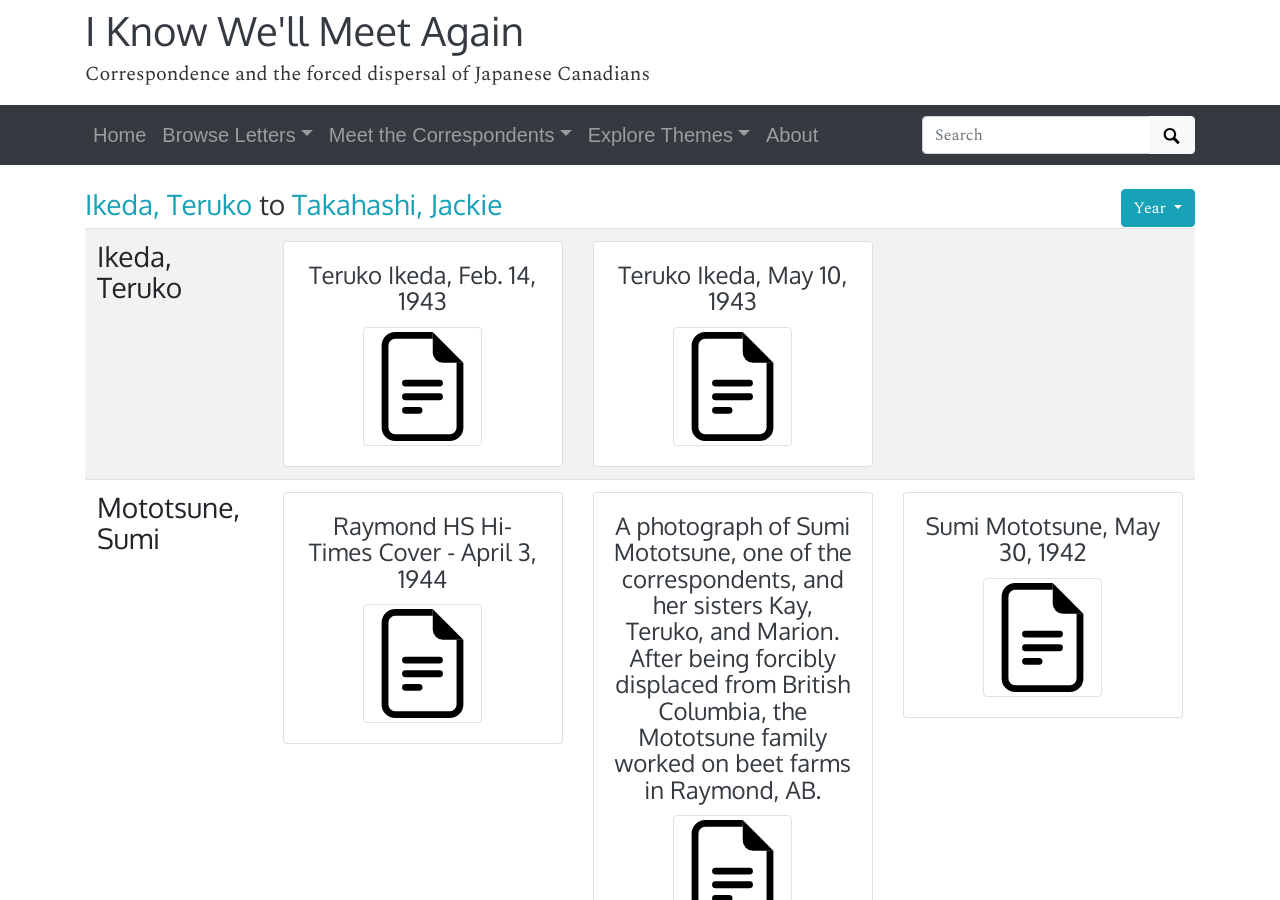
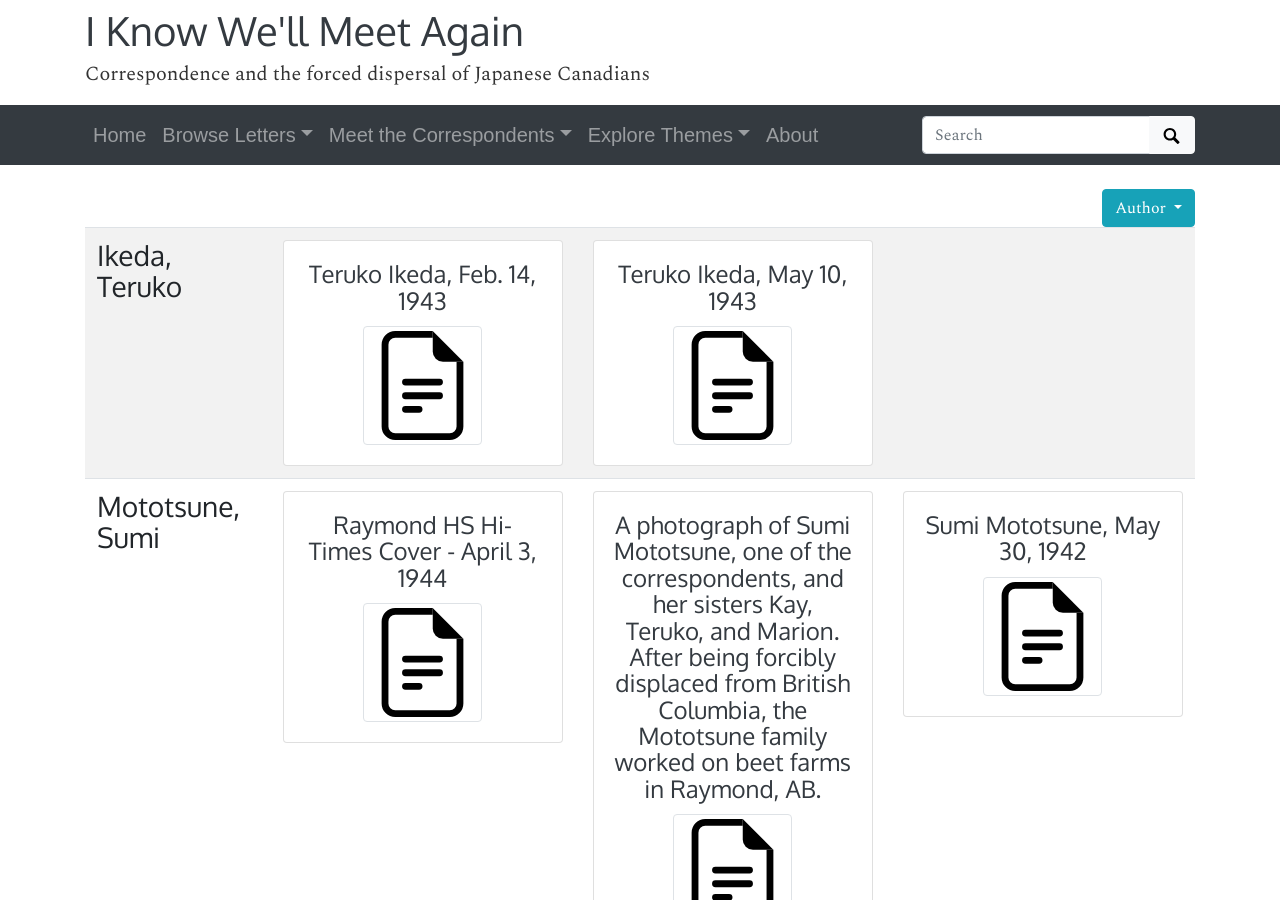
Before and after one commit to ubc-library-rbsc/gillis-2021, a Jekyll site: the page built from pages/authors.md, in a window 1280 px wide and 900 px high. Built offline with Jekyll 4.4.1, drawn with Linux system fonts in a browser that asks for light colours.

Commit message:
Update authors.html

```diff
--- a/_layouts/authors.html
+++ b/_layouts/authors.html
@@ -16,7 +16,7 @@ custom-foot: js/timeline-js.html
 {%- endif -%}
 <div class="dropdown float-right" id="year-nav">
     <button class="btn btn-info dropdown-toggle" type="button" id="yearButton" data-toggle="dropdown" aria-haspopup="true" aria-expanded="false">
-        Year
+        Author
     </button>
     <div class="dropdown-menu" aria-labelledby="yearButton">
         {% for y in navYears %}
@@ -25,8 +25,6 @@ custom-foot: js/timeline-js.html
 </div>
 
 {{ content }}
-
-<h3><a href="#{{ uniqueYears | first }}">{{ uniqueYears | first }}</a> to <a href="#{{ uniqueYears | last }}">{{ uniqueYears | last }}</a></h3>
 
 <table id="timeline" class="table table-striped">
     {% for year in uniqueYears %}
```
